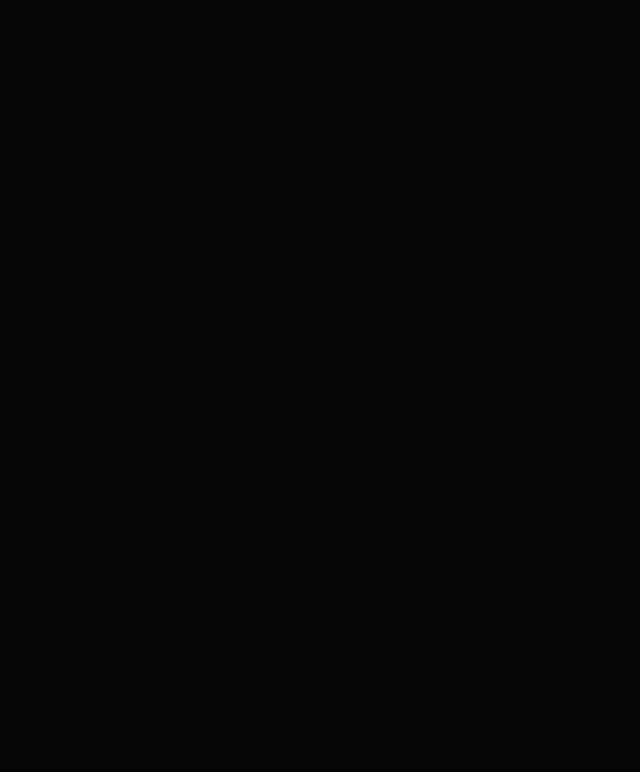
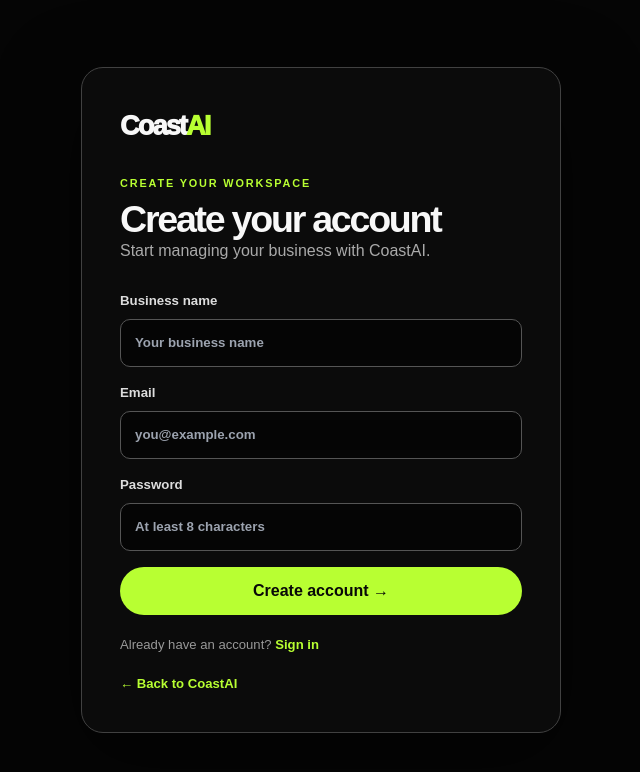
Before and after one commit to biihafidh/CoastAI-AUTOMATION, a Next.js app: page /signup in a window 1280 px wide. Before the commit this address had no page. Shown: the top 772 px of the page, without its empty margins (319-959 px from the left). Built offline with nearby package versions, Linux system fonts and the light colour scheme.

Commit message:
Restore public CoastAI account registration

```diff
--- a/src/app/signup/page.tsx
+++ b/src/app/signup/page.tsx
@@ -1,6 +1,80 @@
-import { redirect } from "next/navigation";
+"use client";
 
-// Public registration is disabled. Existing authorized users sign in instead.
+import { FormEvent, useState } from "react";
+import Link from "next/link";
+import { useRouter } from "next/navigation";
+import { createClient } from "@/lib/supabase/client";
+
 export default function SignupPage() {
-  redirect("/login");
+  const [businessName, setBusinessName] = useState("");
+  const [email, setEmail] = useState("");
+  const [password, setPassword] = useState("");
+  const [error, setError] = useState("");
+  const [message, setMessage] = useState("");
+  const [busy, setBusy] = useState(false);
+  const router = useRouter();
+
+  async function submit(event: FormEvent<HTMLFormElement>) {
+    event.preventDefault();
+    setBusy(true);
+    setError("");
+    setMessage("");
+
+    try {
+      const supabase = createClient();
+      const emailRedirectTo = new URL(
+        "/auth/callback?next=/dashboard",
+        window.location.origin
+      ).toString();
+
+      const { data, error: signupError } = await supabase.auth.signUp({
+        email,
+        password,
+        options: {
+          data: { business_name: businessName },
+          emailRedirectTo
+        }
+      });
+
+      if (signupError) throw signupError;
+
+      if (data.session) {
+        router.push("/dashboard");
+        router.refresh();
+      } else {
+        setMessage("Your account was created. Check your email for a confirmation link before signing in.");
+      }
+    } catch (err) {
+      setError(err instanceof Error ? err.message : "Sign up failed. Please try again.");
+    } finally {
+      setBusy(false);
+    }
+  }
+
+  return (
+    <main className="auth-shell">
+      <div className="auth-card">
+        <Link href="/" className="auth-brand">Coast<span>AI</span></Link>
+        <p className="auth-eyebrow">CREATE YOUR WORKSPACE</p>
+        <h1>Create your account</h1>
+        <p className="auth-subtitle">Start managing your business with CoastAI.</p>
+        <form onSubmit={submit} className="auth-form">
+          <label>Business name
+            <input required value={businessName} onChange={event => setBusinessName(event.target.value)} placeholder="Your business name" />
+          </label>
+          <label>Email
+            <input required type="email" value={email} onChange={event => setEmail(event.target.value)} placeholder="you@example.com" />
+          </label>
+          <label>Password
+            <input required type="password" minLength={8} value={password} onChange={event => setPassword(event.target.value)} placeholder="At least 8 characters" />
+          </label>
+          <button disabled={busy}>{busy ? "Creating account…" : "Create account →"}</button>
+        </form>
+        {error && <p className="auth-message">{error}</p>}
+        {message && <p className="auth-message">{message}</p>}
+        <p className="auth-foot">Already have an account? <Link href="/login">Sign in</Link></p>
+        <p className="auth-foot"><Link href="/">← Back to CoastAI</Link></p>
+      </div>
+    </main>
+  );
 }
```
